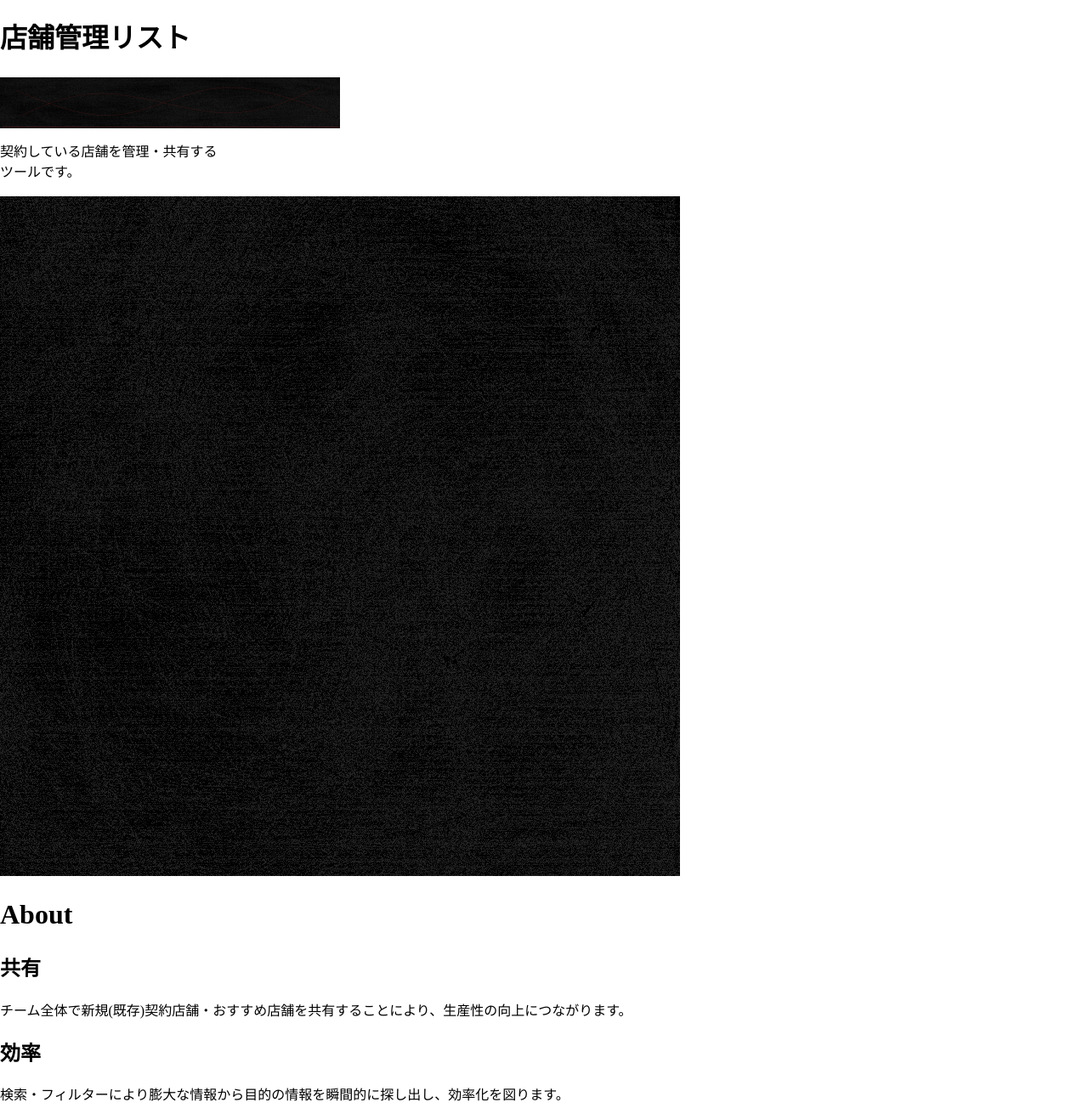
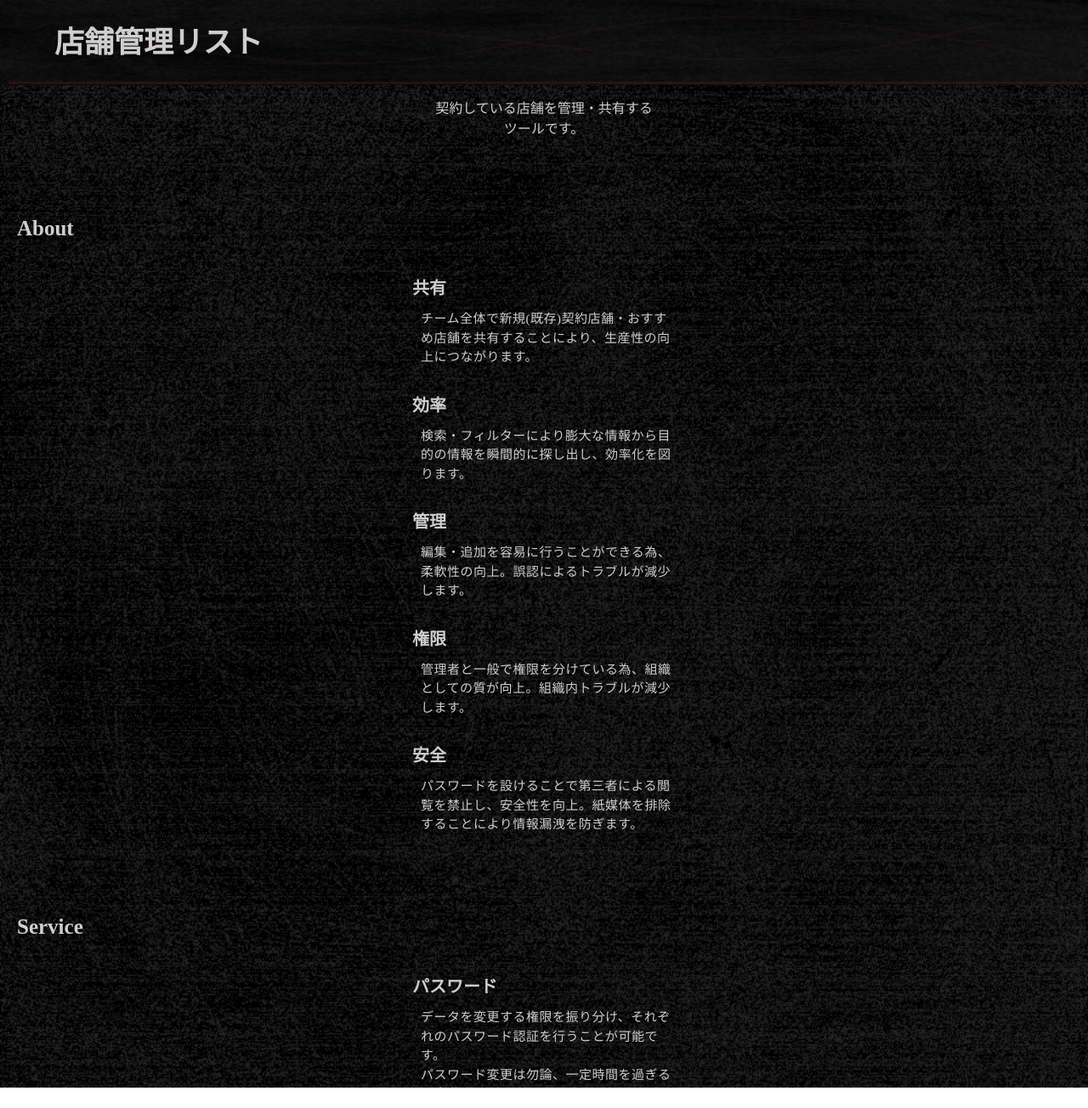
Before and after one commit to mugiyuta/StoreList_LP, a plain HTML site: page index.html in a window 1280 px wide. Shown: the top 1304 px of the page at 85% size. Drawn offline with nearby package versions, Linux system fonts and the light colour scheme.

Commit message:
edit css file

```diff
--- a/css/style.scss
+++ b/css/style.scss
@@ -1,7 +1,12 @@
 /*変数定義*/
+$main_title: 35px;
+$main_sub_title: 25px;
+$text: 20px;
+
 $title: 25px;
 $sub_title: 20px;
 $text: 15px;
+
 $text_color: rgba(255, 255, 255, 0.8);
 $back: rgba(0, 0, 0, 0.8);
 
@@ -9,6 +14,123 @@ body {
     width: 100%;
     box-sizing: border-box;
 }
+
+    .wrap {
+        width: 100%;
+        overflow: hidden;
+        color: $text_color;
+
+        header {
+            position: absolute;
+            width: 100%;
+            height: 100px;
+            z-index: 2;
+            .page_title {
+                position: absolute;
+                margin: 0;
+                padding: 25px 0 0 5%;
+                font-size: 35px;
+                z-index: 5;
+            }
+            .header_img {
+                position: absolute;
+                width: 100%;
+                height: 100%;
+                z-index: 3;
+            }
+        }
+        .background_img {
+            position: fixed;
+            width: 100%;
+            z-index: -1;
+        }
+        .page_text {
+            position: absolute;
+            top: 100px;
+            left: 50%;
+            width: 310px;
+            text-align: center;
+            font-size: 16px;
+            transform: translateX(-50%);
+            z-index: 1;
+        }
+
+        .contents {
+            width: 100%;
+            margin: 0 0 90px 0;
+            &:first-of-type {
+                margin-top: 250px;
+            }
+
+            &_title {
+                font-size: $title;
+                padding: 0 0 20px 20px;
+            }
+
+            .about_item {
+                width: 310px;
+                margin: 0 0 30px 50%;
+                transform: translateX(-50%);
+                .about_subtitle {
+                    margin: 0 0 10px 0;
+                    font-size: $sub_title;
+                }
+                p {
+                    margin: 0;
+                    padding: 0 0 0 10px;
+                    font-size: $text;
+                    letter-spacing: .5px;
+                }
+            }
+
+            .service_item {
+                width: 310px;
+                margin: 0 0 30px 50%;
+                transform: translateX(-50%);
+                .service_subtitle {
+                    margin: 0 0 10px 0;
+                    font-size: $sub_title;
+                }
+                p {
+                    margin: 0;
+                    padding: 0 0 0 10px;
+                    font-size: $text;
+                    letter-spacing: .5px;
+                }
+            }
+
+            .price_item {
+                width: 310px;
+                margin: 0 0 20px 50%;
+                transform: translateX(-50%);
+                .price_subtitle {
+                    position: relative;
+                    margin: 0 0 15px 0;
+                    text-align: center;
+                    font-size: $sub_title;
+                    &::before {
+                        width: 50px;
+                        height: 2px;
+                    }
+                    &::after {
+                        width: 50px;
+                        height: 2px;
+                    }
+                }
+                .price_img1 {
+                    width: 100%;
+                }
+                .price_img2 {
+                    width: 300px;
+                    margin-left: 5px;
+                }
+                .price_img3 {
+                    width: 230px;
+                    margin-left: 40px;
+                }
+            }
+        }
+    }
 
 @media screen and (max-width:500px) {
 
@@ -39,6 +161,8 @@ body {
 
         .background_img {
             position: fixed;
+            width: 100%;
+            height: 100%;
             z-index: -1;
         }
         .page_text {
```
Also changed, not shown: css/style.css, 1 other file.
